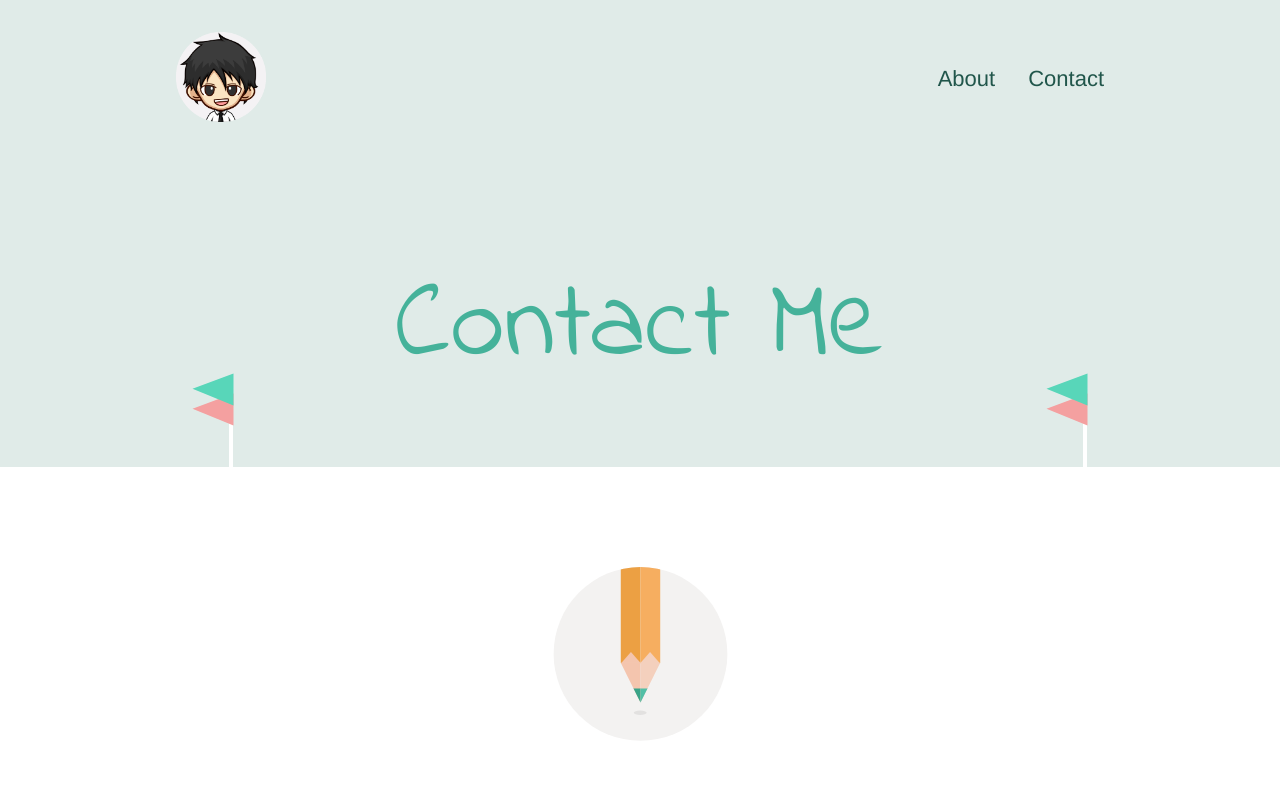
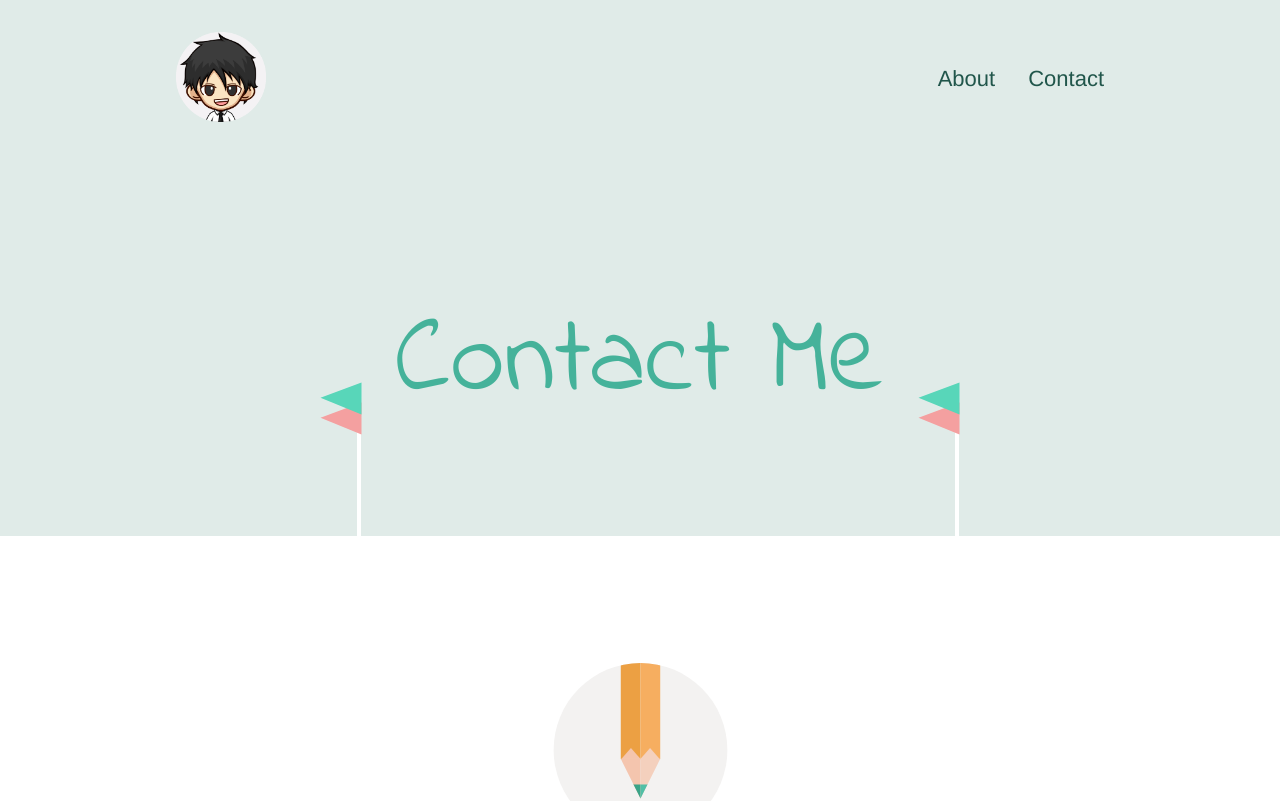
Before and after one commit to Slavi-Svec/portfolio-website, a React (Create React App) app in the folder portfolio/: page /contact in a window 1280 px wide. Shown: the top 801 px of the page. Built offline with nearby package versions, Linux system fonts and the light colour scheme.

Commit message:
Correct images

```diff
--- a/portfolio/src/Components/Footer/Footer.jsx
+++ b/portfolio/src/Components/Footer/Footer.jsx
@@ -11,11 +11,7 @@ const Footer = () => {
     return (
         <footer className="footer">
             <ul className="footer__logos">
-                <li>
-                    <a href="https://example.com">
-                        <Image src={Linkedin} />
-                    </a>
-                </li>
+                <li><a href="https://example.com"><Image src={Linkedin} /> </a></li>
                 <li><a href="https://example.com"><Image src={Twitter} /></a></li>
                 <li><a href="https://example.com"><Image src={GitHub} /></a></li>
             </ul>
--- a/portfolio/src/Pages/ContactPage/styles.scss
+++ b/portfolio/src/Pages/ContactPage/styles.scss
@@ -7,14 +7,14 @@
     }
     &__flag-right {
         position: absolute;
-        bottom: -3.75rem;
-        right: 15%;
+        bottom: 0;
+        right: 25%;
     }
 
     &__flag-left {
         position: absolute;
-        bottom: -3.75rem;
-        left: 15%;
+        bottom: 0px;
+        left: 25%;
     }
 
 
@@ -27,7 +27,7 @@
         flex-direction: column;
         align-items: center;
         justify-content: center;
-        min-height: 7.6375rem;
+        min-height: 23.6375rem;
     }
 
     &__bio {
@@ -46,6 +46,7 @@
         font-size: 6.8rem;
         font-weight: 400;
         font-family: 'Indie Flower', cursive;
+        text-align: center;
     }
 
     &__profession {
--- a/portfolio/src/Pages/HomePage/styles.scss
+++ b/portfolio/src/Pages/HomePage/styles.scss
@@ -18,7 +18,7 @@
     }
 
     &__bio {
-        width: 70%;
+        width: 40%;
     }
 
     &__landscape {
```
